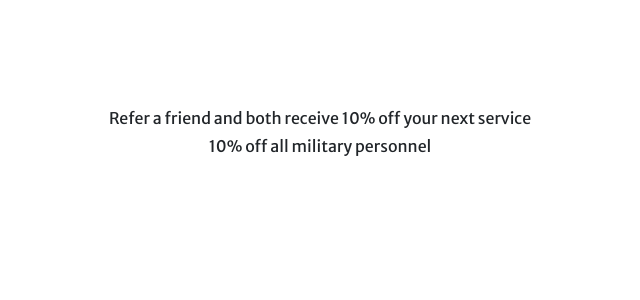
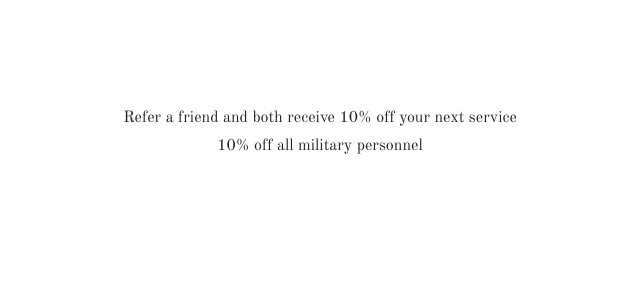
Before and after one commit to thomaskellough/marigoldandstudio, a Flask app: page /services in a window 1280 px wide. Shown: the part 2532-2832 px from the top of the page, without its empty margins (320-960 px from the left). Run offline with Flask 2, Linux system fonts and the light colour scheme; some libraries are stand-ins or nearby versions.

Commit message:
changed font

```diff
--- a/marigoldstudio/templates/services.html
+++ b/marigoldstudio/templates/services.html
@@ -109,8 +109,8 @@
   </section>
 <section class="page-section">
     <div class="text-sm-center mt-5">
-        <h6>Refer a friend and both receive 10% off your next service</h6>
-        <h6>10% off all military personnel</h6>
+        <h6 style="font-family: 'Old Standard TT', serif;">Refer a friend and both receive 10% off your next service</h6>
+        <h6 style="font-family: 'Old Standard TT', serif;">10% off all military personnel</h6>
     </div>
 </section>
 
```
